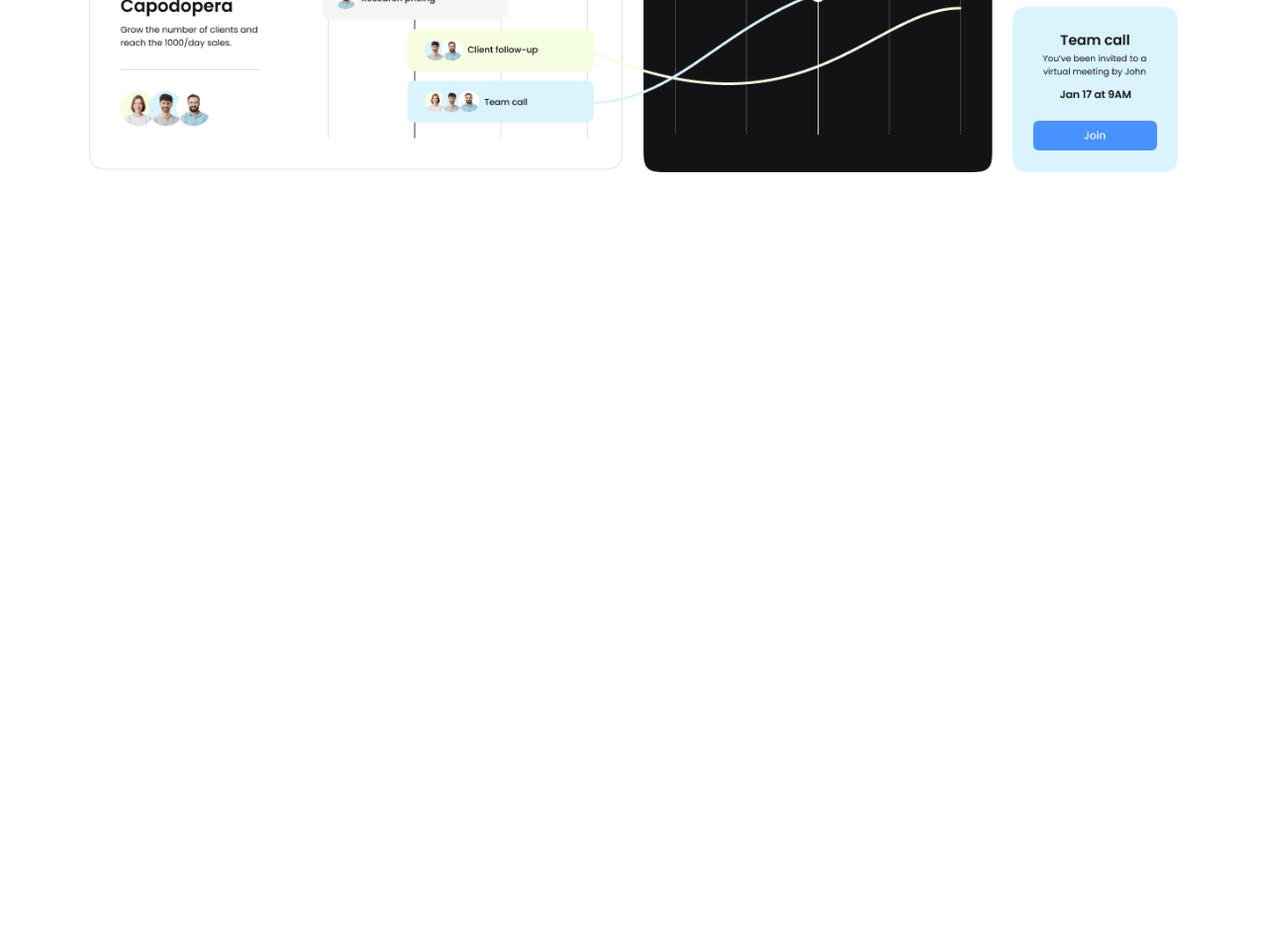
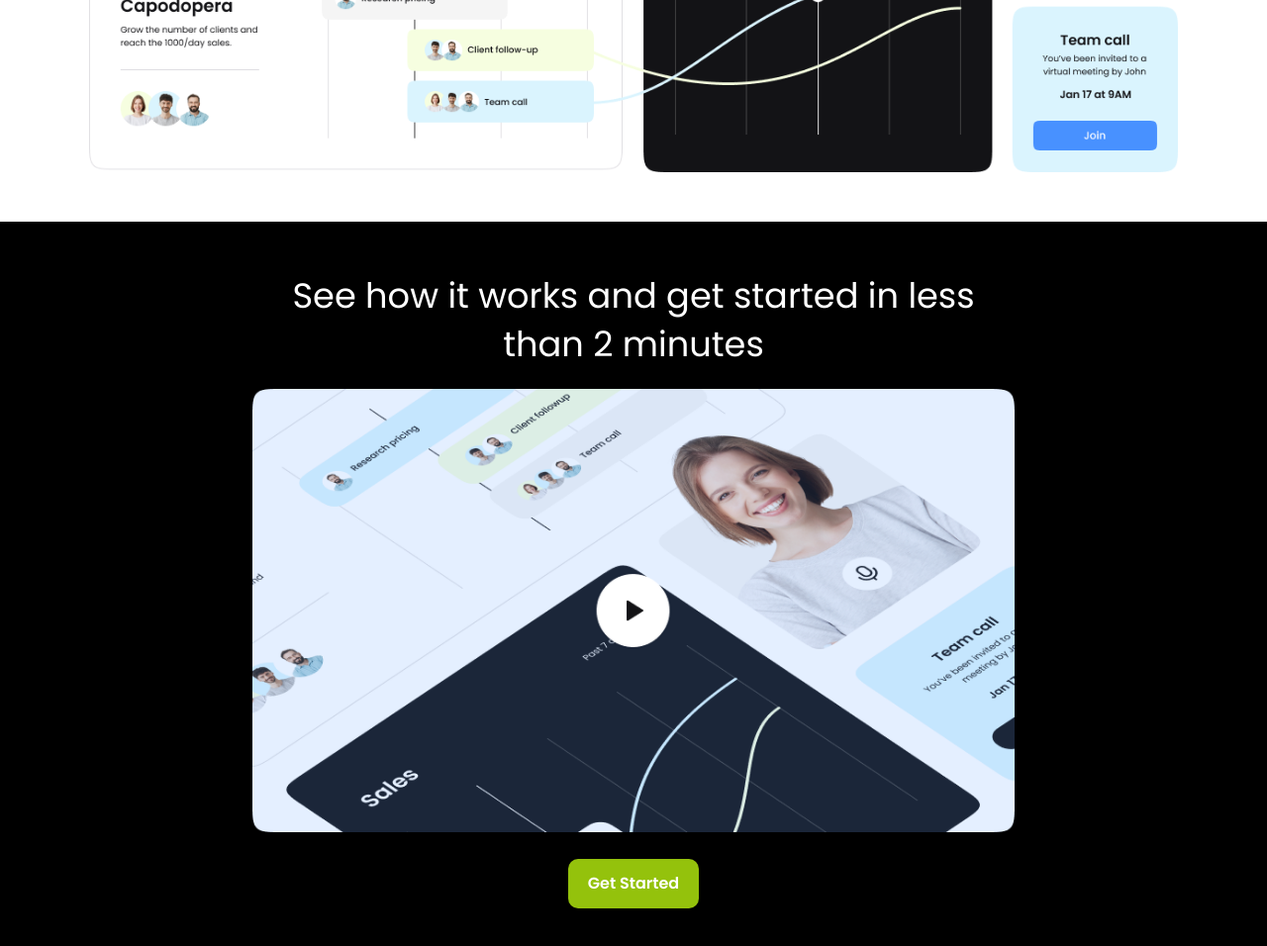
Before and after one commit to BenWilliams89/Front-End-Skills, a plain HTML site: page index.html in a window 1280 px wide. Shown: the part 500-1456 px from the top of the page at 99% size. Before the commit the page ends 800 px from the top, so only its background shows below. Drawn offline with Linux system fonts and the light colour scheme.

Commit message:
Add video section & styling

```diff
--- a/assets/css/style.css
+++ b/assets/css/style.css
@@ -89,6 +89,28 @@ img {
     width: 60%;
     margin-bottom: 25px;
 }
+
+/* Video */
+
+.video {
+    padding: 10px 0 40px;
+}
+
+.video-heading {
+    display: flex;
+    text-align: center;
+}
+
+.video-content {
+    display: flex;
+    flex-direction: column;
+    align-items: center;
+}
+
+.video-preview {
+    margin-bottom: 20px;
+}
+
 /* Utility classes */
 
 .container {
@@ -168,3 +190,20 @@ img {
 .txt-center {
     text-align: center;
 }
+
+/* background */
+
+.bg-dark {
+    background-color: var(--dark-color);
+    color: #fff;
+}
+
+.bg-light {
+    background-color: #4891ff;
+    color: #fff;
+}
+
+.bg-black {
+    background: #000;
+    color: #fff;
+}
--- a/index.html
+++ b/index.html
@@ -55,6 +55,22 @@
     </div>
  </section>
 
+ <!-- Video -->
+
+ <section class="video bg-black">
+    <div class="container-sm">
+        <h2 class="video-heading text-xl text-center">
+            See how it works and get started in less than 2 minutes
+        </h2>
+        <div class="video-content">
+            <a href="#">
+                <img src="/assets/images/video-preview.png" alt="video" class="video-preview">
+            </a>
+            <a href="#" class="btn">Get Started</a>
+        </div>
+    </div>
+ </section>
+
 
 
 
```
